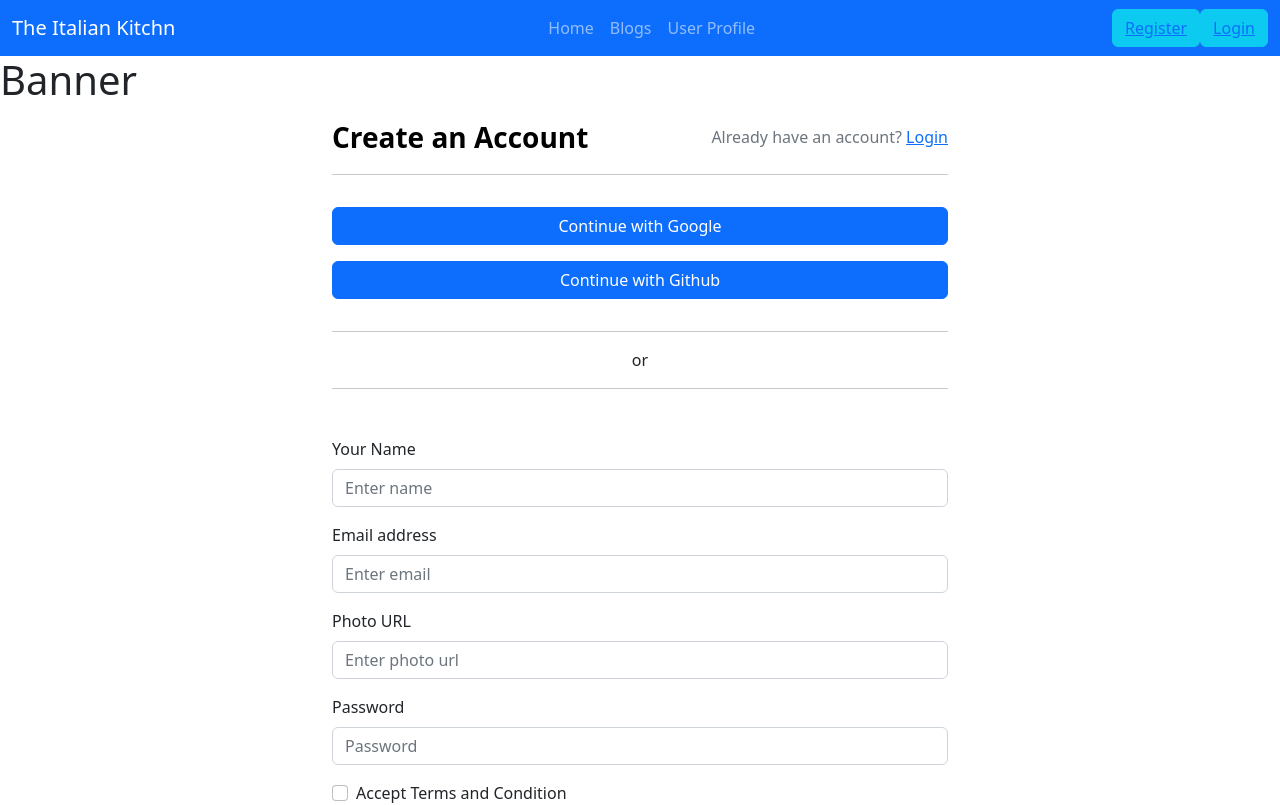
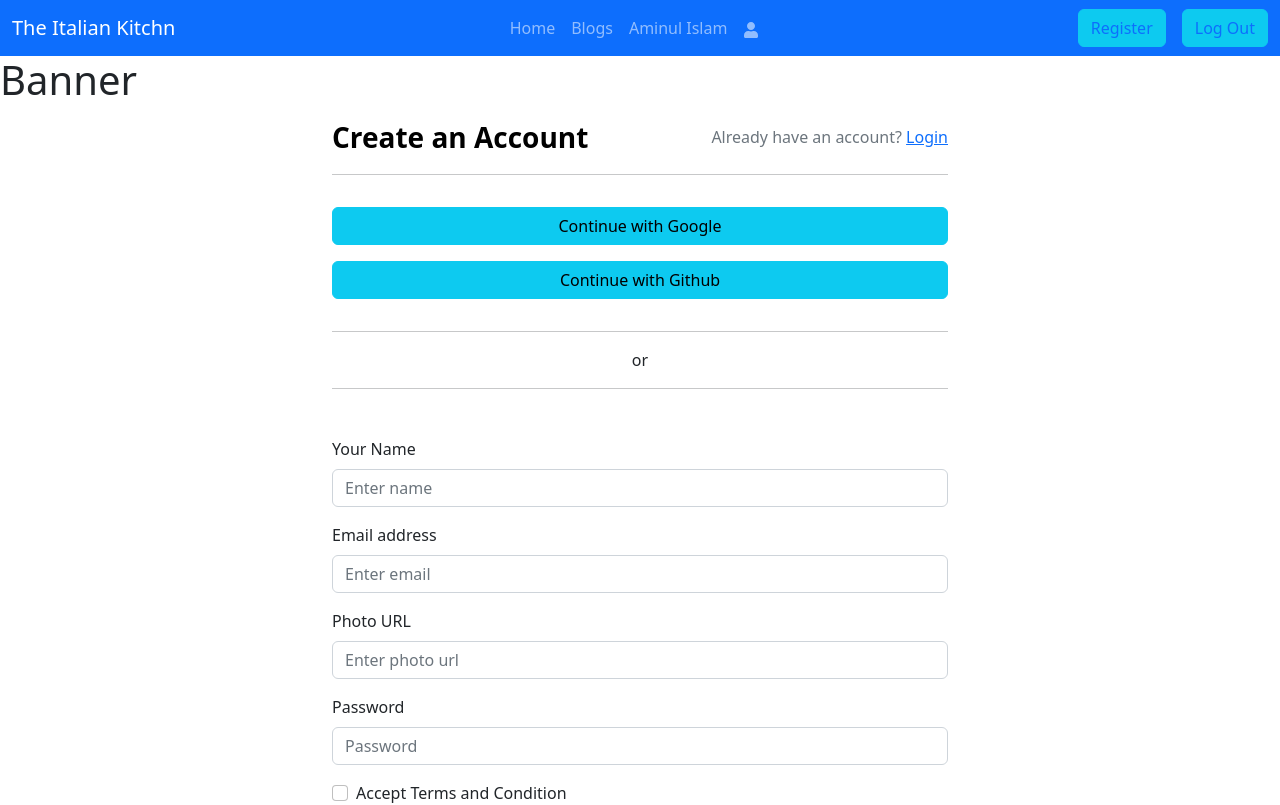
Before and after one commit to aminulislam2002/the-italian-kitchen-client, a React (Vite) app: page /register in a window 1280 px wide. Shown: the top 805 px of the page. Built offline with nearby package versions, Linux system fonts and the light colour scheme.

Commit message:
design navigation bar register page and login page

```diff
--- a/package.json
+++ b/package.json
@@ -17,6 +17,7 @@
     "react": "^18.2.0",
     "react-bootstrap": "^2.7.4",
     "react-dom": "^18.2.0",
+    "react-icons": "^4.8.0",
     "react-router-dom": "^6.11.0",
     "sort-by": "^1.2.0"
   },
--- a/src/pages/Home/ChefCard/ChefCard.jsx
+++ b/src/pages/Home/ChefCard/ChefCard.jsx
@@ -15,7 +15,9 @@ const ChefCard = ({ chef }) => {
               <p>Numbers of recipes: {number_of_recipes}</p>
               <p>Likes: {likes}</p>
               <Button variant="info">
-                <Link to={`/chef/${chef.id}`}>View Recipes</Link>
+                <Link to={`/chef/${chef.id}`} className="text-decoration-none">
+                  View Recipes
+                </Link>
               </Button>
             </div>
             <div className="w-50">
--- a/src/pages/Home/RecipeCard/RecipeCard.jsx
+++ b/src/pages/Home/RecipeCard/RecipeCard.jsx
@@ -33,7 +33,7 @@ const RecipeCard = ({ recipe }) => {
                   ))}
                 </ol>
                 {ingredientsItems < ingredients.length && (
-                  <button onClick={handleIngredientsClick} type="button" className="btn btn-link">
+                  <button onClick={handleIngredientsClick} type="button" className="btn btn-link text-decoration-none">
                     See More
                   </button>
                 )}
@@ -46,7 +46,7 @@ const RecipeCard = ({ recipe }) => {
                   ))}
                 </ul>
                 {instructionsItems < instructions.length && (
-                  <button onClick={handleInstructionsClick} type="button" className="btn btn-link">
+                  <button onClick={handleInstructionsClick} type="button" className="btn btn-link text-decoration-none">
                     See More
                   </button>
                 )}
--- a/src/pages/Login/Login.jsx
+++ b/src/pages/Login/Login.jsx
@@ -22,7 +22,7 @@ const Login = () => {
           <Form.Control type="password" name="password" placeholder="Password" required />
         </Form.Group>
         <div className="d-flex justify-content-center align-items-center">
-          <Button variant="primary" type="submit" className="w-50">
+          <Button variant="info" type="submit" className="w-50">
             Login
           </Button>
         </div>
--- a/src/pages/Register/Register.jsx
+++ b/src/pages/Register/Register.jsx
@@ -14,15 +14,15 @@ const Register = () => {
         </div>
         <hr />
         <div className="mb-5">
-          <Button variant="primary" className="w-100 mb-3 mt-3" type="submit">
+          <Button variant="info" className="w-100 mb-3 mt-3" type="submit">
             Continue with Google
           </Button>
-          <Button variant="primary" className="w-100 mb-3" type="submit">
+          <Button variant="info" className="w-100 mb-3" type="submit">
             Continue with Github
           </Button>
           <hr /> <p className="text-center">or</p> <hr />
         </div>
-        <Form.Group className="mb-3" controlId="formBasicEmail">
+        <Form.Group className="mb-3" controlId="formBasicName">
           <Form.Label>Your Name</Form.Label>
           <Form.Control type="text" name="name" placeholder="Enter name" required />
         </Form.Group>
@@ -30,7 +30,7 @@ const Register = () => {
           <Form.Label>Email address</Form.Label>
           <Form.Control type="email" name="email" placeholder="Enter email" required />
         </Form.Group>
-        <Form.Group className="mb-3" controlId="formBasicEmail">
+        <Form.Group className="mb-3" controlId="formBasicPhotoUrl">
           <Form.Label>Photo URL</Form.Label>
           <Form.Control type="text" name="photo" placeholder="Enter photo url" required />
         </Form.Group>
@@ -42,7 +42,7 @@ const Register = () => {
           <Form.Check type="checkbox" name="accept" label="Accept Terms and Condition" />
         </Form.Group>
         <div className="d-flex justify-content-center align-items-center">
-          <Button variant="primary" type="submit" className="w-50">
+          <Button variant="info" type="submit" className="w-50">
             Register
           </Button>
         </div>
--- a/src/pages/Shared/NavigationBar/NavigationBar.jsx
+++ b/src/pages/Shared/NavigationBar/NavigationBar.jsx
@@ -1,8 +1,12 @@
-import React from "react";
+import React, { useContext } from "react";
 import { Button, Container, Nav, Navbar } from "react-bootstrap";
 import { Link } from "react-router-dom";
+import { AuthContext } from "../../../providers/AuthProvider";
+import { FaUser } from "react-icons/fa";
 
 const NavigationBar = () => {
+  const { user } = useContext(AuthContext);
+
   return (
     <div>
       <Navbar bg="primary" variant="dark" expand="lg">
@@ -11,16 +15,29 @@ const NavigationBar = () => {
           <Navbar.Toggle aria-controls="navbarScroll" />
           <Navbar.Collapse id="navbarScroll">
             <Nav className="mx-auto my-2 my-lg-0" style={{ maxHeight: "100px" }} navbarScroll>
-              <Nav.Link href="#action1">Home</Nav.Link>
+              <Nav.Link href="/">Home</Nav.Link>
               <Nav.Link href="#action2">Blogs</Nav.Link>
-              <Nav.Link href="#action3">User Profile</Nav.Link>
+              <Nav.Link href="#action2">{user.displayName}</Nav.Link>
+              <Nav.Link href="#action3">
+                <FaUser></FaUser>
+              </Nav.Link>
             </Nav>
-            <Button variant="info">
-              <Link to="/register">Register</Link>
-            </Button>
-            <Button variant="info">
-              <Link to="/login">Login</Link>
-            </Button>
+            <div className="d-flex justify-content-between align-align-items-center gap-3 ">
+              <Button variant="info">
+                <Link to="/register" className="text-decoration-none">Register</Link>
+              </Button>
+              {user ? (
+                <Button variant="info">
+                  <Link className="text-decoration-none">Log Out</Link>
+                </Button>
+              ) : (
+                <Button variant="info">
+                  <Link to="/login" className="text-decoration-none">
+                    Login
+                  </Link>
+                </Button>
+              )}
+            </div>
           </Navbar.Collapse>
         </Container>
       </Navbar>
--- a/src/providers/AuthProvider.jsx
+++ b/src/providers/AuthProvider.jsx
@@ -1,9 +1,17 @@
 import React, { createContext } from 'react';
+import { getAuth } from "firebase/auth";
+import app from '../firebase/firebase.config';
 
 export const AuthContext = createContext(null)
 
+const auth = getAuth(app)
+
 const AuthProvider = ({children}) => {
-    const authInfo = {}
+    const user = {displayName: "Aminul Islam"}
+
+    const authInfo = {
+        user
+    }
 
     return (
         <AuthContext.Provider value={authInfo}>
```
Also changed, not shown: 1 other file (tests, documents, lock files or other folders).
